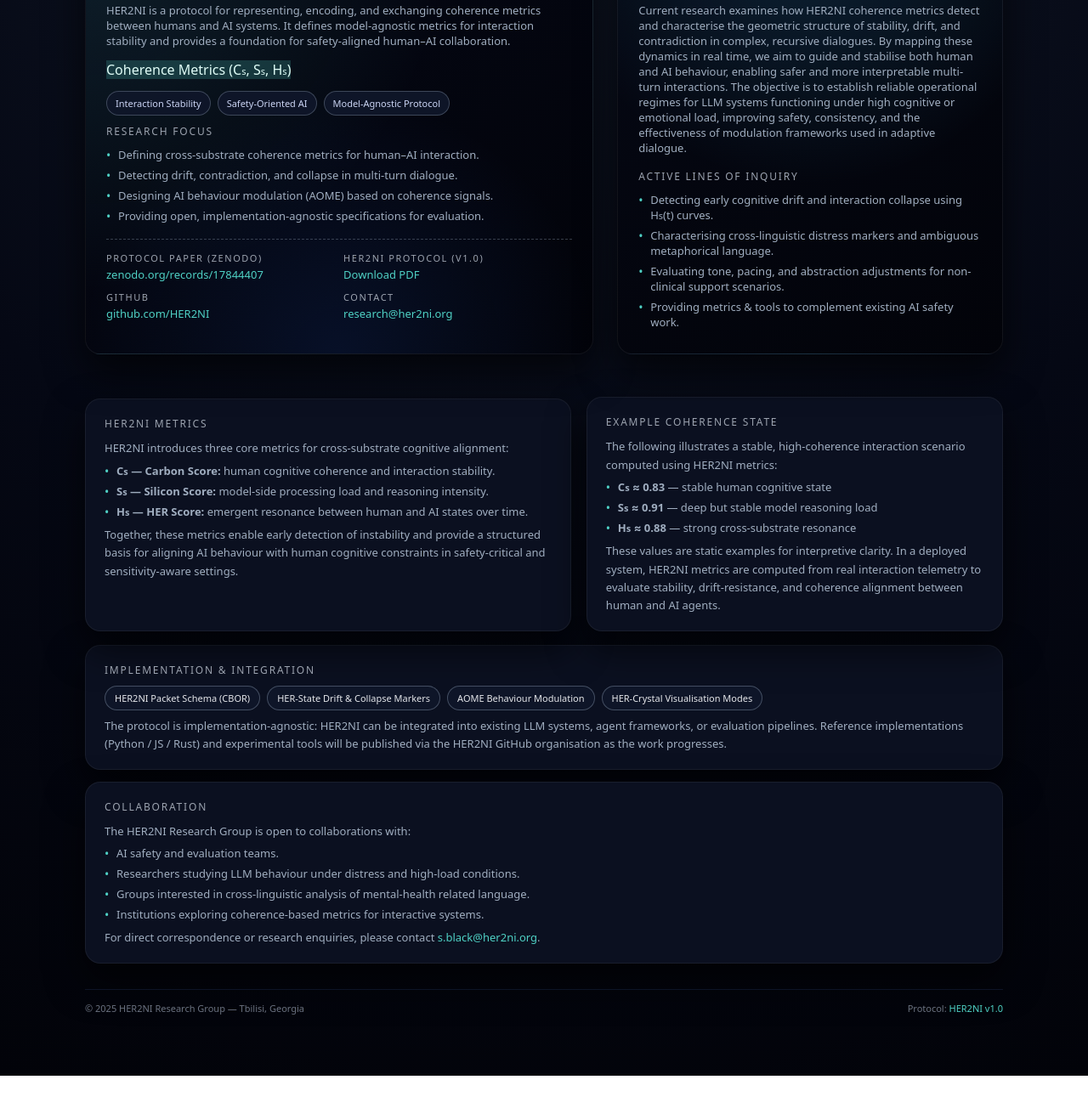
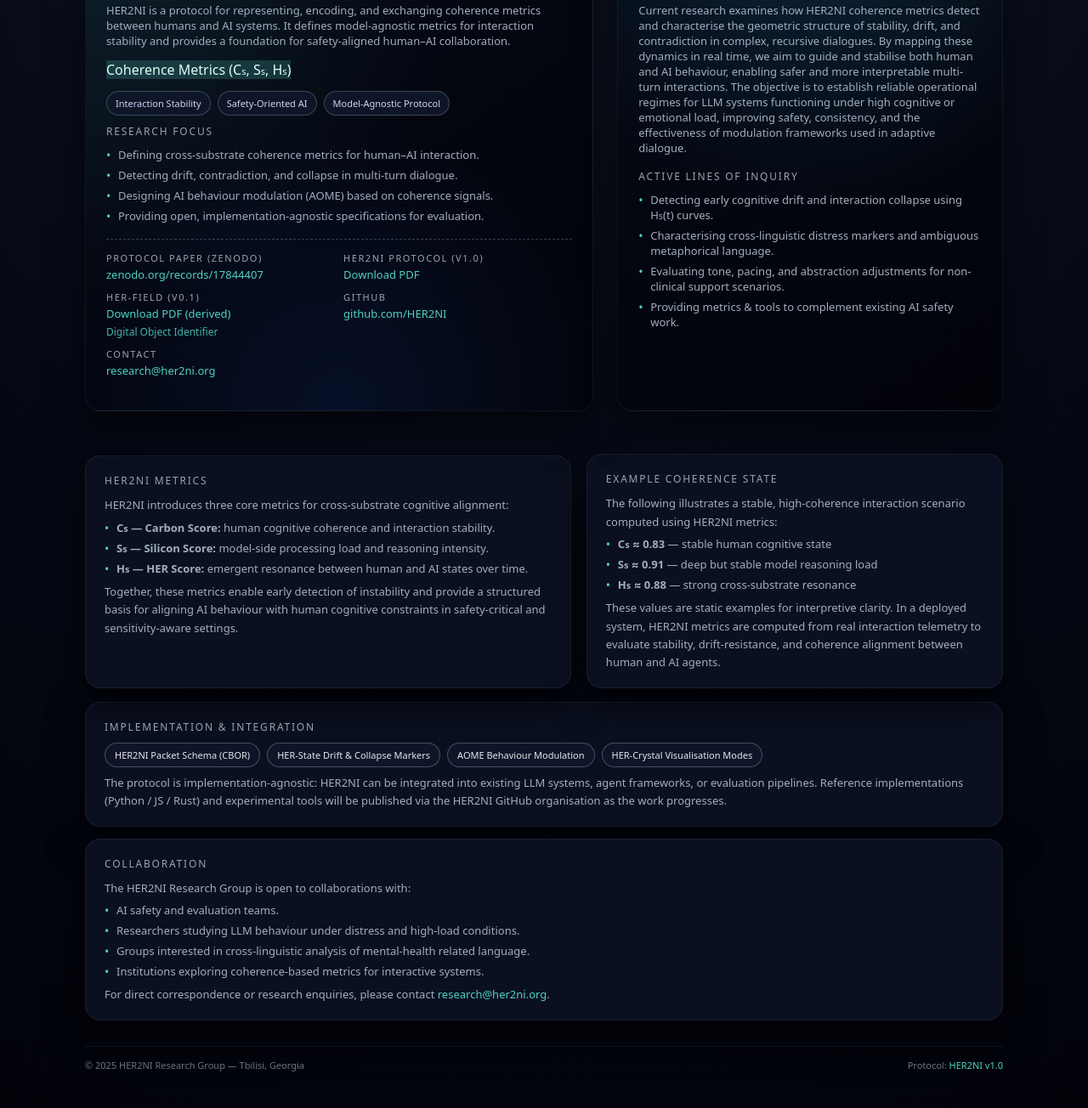
Before and after one commit to HER2NI/her2ni.github.io, a plain HTML site: page index.html in a window 1280 px wide. Shown: the part 246-1550 px from the top of the page at 85% size. Before the commit the page ends 1512 px from the top, so only its background shows below. Drawn offline with Linux system fonts and the light colour scheme.

Commit message:
docs: link HER-Field v0.1 PDF and canonical DOI on site
Add HER-Field v0.1 derived PDF and canonical Zenodo DOI link to the landing page.

```diff
--- a/index.html
+++ b/index.html
@@ -474,6 +474,19 @@
               </a>
             </div>
           </div>
+<div>
+  <div class="link-label">HER-Field (v0.1)</div>
+  <div class="link-value">
+    <a href="assets/her-field-v0.1.pdf" target="_blank" rel="noopener noreferrer">
+      Download PDF (derived)
+    </a>
+  </div>
+  <div class="link-value" style="margin-top:4px; font-size:12px; opacity:0.85;">
+    <a href="https://doi.org/10.5281/zenodo.17919608" target="_blank" rel="noopener noreferrer">
+      Digital Object Identifier
+    </a>
+  </div>
+</div>
           <div>
             <div class="link-label">GitHub</div>
             <div class="link-value">
@@ -589,7 +602,7 @@
       </ul>
       <p class="body-text" style="margin-top:8px;">
         For direct correspondence or research enquiries, please contact
-        <a href="mailto:s.black@her2ni.org">s.black@her2ni.org</a>.
+        <a href="mailto:research@her2ni.org">research@her2ni.org</a>.
       </p>
     </section>
 
```
